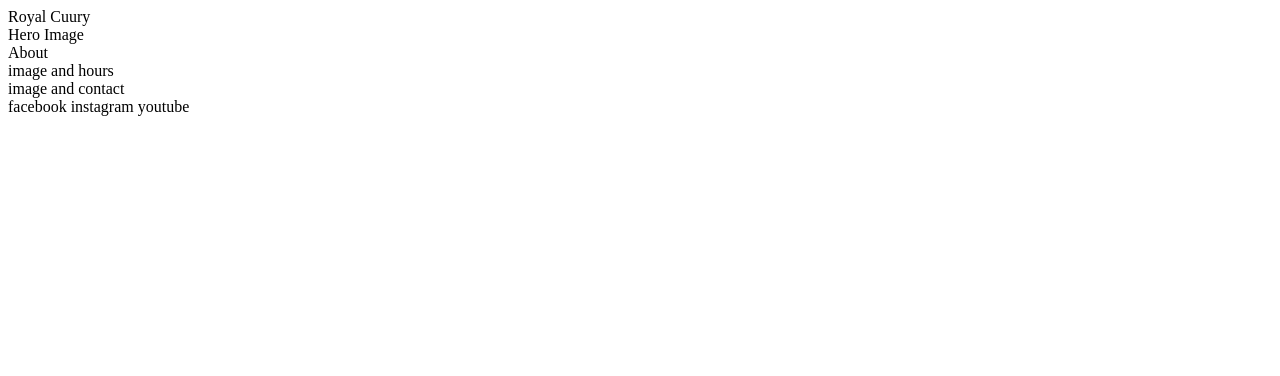
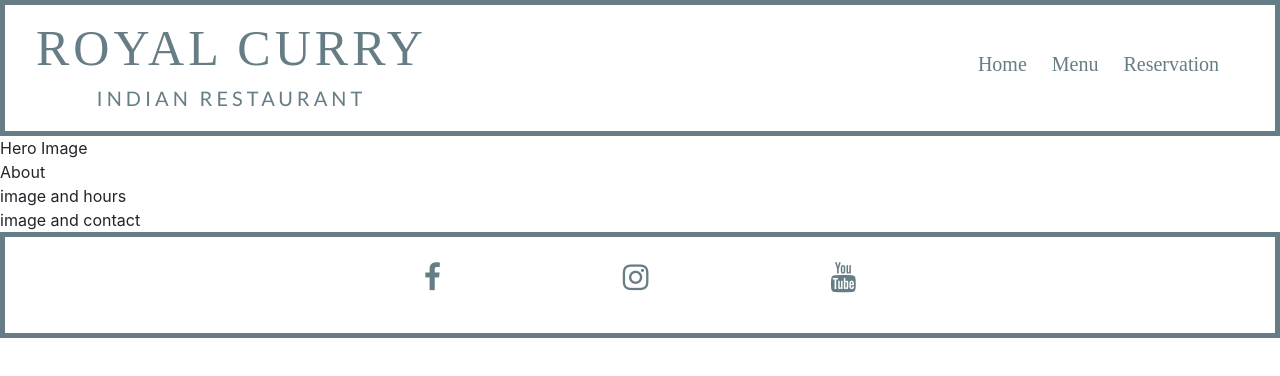
Before and after one commit to Ahmed-Masum-Hussain/MilestoneProject1-Royal_Curry, a plain HTML site: page index.html in a window 1280 px wide. Drawn offline with nearby package versions, Linux system fonts and the light colour scheme; a web font is replaced by a local one.

Commit message:
added header and footer

```diff
--- a/assets/css/style.css
+++ b/assets/css/style.css
@@ -0,0 +1,64 @@
+@import url('https://fonts.googleapis.com/css2?family=Lato:wght@400;700&family=Love+Ya+Like+A+Sister&family=PT+Serif:wght@400;700&display=swap');
+
+*{
+    margin: 0;
+    padding: 0;
+    border: 0;
+  }
+
+
+/*--------------------------------------------Header and Navigation*/
+
+.header-border {
+    height: auto;
+    border: 5px solid #677d85;
+  }
+
+#logo {
+    font-family: Love ya like a sister;
+    font-size: 50px;
+    text-transform: uppercase;
+    letter-spacing: 4px;
+    color: #677d85;
+}
+
+#sub-logo {
+    font-family: Lato;
+    font-size: 20px;
+    text-transform: uppercase;
+    letter-spacing: 4px;
+    color: #677d85;
+}
+
+.navbar-nav a {
+    font-family: Love ya like a sister;
+    font-size: 20px;
+    margin-right: 25px;
+    color: #677d85;
+  }
+
+
+  /*--------------------------------------------Colors*/
+
+
+/*--------------------------------------------Footer*/
+
+  .footer-border {
+    height: auto;
+    border: 5px solid #677d85;
+  }
+
+  .social-networks{
+    font-size: 30px;
+    list-style-type: none;
+    text-align: center;
+  }
+
+  .social-networks li{
+    display: inline;
+  }
+
+  .social-networks i{
+    padding: 2% 7%;
+    color: #677d85;
+  }
--- a/index.html
+++ b/index.html
@@ -4,14 +4,43 @@
     <meta charset="UTF-8">
     <meta name="viewport" content="width=device-width, initial-scale=1.0">
     <title>Royal Curry Milestone 1</title>
+    <link rel="stylesheet" href="https://maxcdn.bootstrapcdn.com/bootstrap/4.2.1/css/bootstrap.min.css"/>
+    <link rel="stylesheet" href="https://maxcdn.bootstrapcdn.com/font-awesome/4.7.0/css/font-awesome.min.css" type="text/css" />
+    <link rel="stylesheet" href="https://cdnjs.cloudflare.com/ajax/libs/hover.css/2.3.1/css/hover-min.css"/>
+    <link rel="stylesheet" href="assets/css/style.css"/>
 </head>
 <body>
-    <header>
-        <nav>Royal Cuury</nav>
+     <!-- Navbar -->
+    <header class="header-border">
+        <nav class="navbar navbar-expand-lg">
+            <div class="container-fluid">
+                <a href="index.html" class="navbar-brand text-center">
+                    <div>
+                    <h2 id="logo">Royal Curry</h2>
+                    <h6 id="sub-logo">INDIAN RESTAURANT</h6>
+                    </div>
+                </a>
+                <div>
+                    <ul class="navbar-nav me-auto mb-2 mb-lg-2">
+                        <li>
+                            <a href="index.html"><span>Home</span></a>
+                        </li>
+                        <li>
+                            <a href="menu.html"><span>Menu</span></a>
+                        </li>
+                        <li>
+                            <a href="reservation.html"><span>Reservation</span></a>
+                        </li>
+                    </ul>
+                </div>
+            </div>
+        </nav>
     </header>
+    <!-- Hero Image -->
     <section>
         Hero Image
     </section>
+    <!-- main content -->
     <section>
         About
     </section>
@@ -21,6 +50,30 @@
     <section>
         image and contact
     </section>
-    <footer>facebook instagram youtube</footer>
+    <!-- Footer -->
+    <footer class="footer-border">
+        <div>
+            <ul class="container-fluid social-networks">
+                <li>
+                    <a href="" target="_blank">
+                    <i class="fa fa-facebook" aria-hidden="true"></i>
+                    <span class="sr-only">Facebook</span>
+                    </a>
+                </li>
+                <li>
+                    <a href="" target="_blank">
+                    <i class="fa fa-instagram" aria-hidden="true"></i>
+                    <span class="sr-only">Instagram</span>
+                    </a>
+                </li>
+                <li>
+                    <a href="" target="_blank">
+                    <i class="fa fa-youtube" aria-hidden="true"></i>
+                    <span class="sr-only">Youtube</span>
+                    </a>
+                </li>
+            </ul>
+        </div>
+    </footer>
 </body>
 </html>
```
